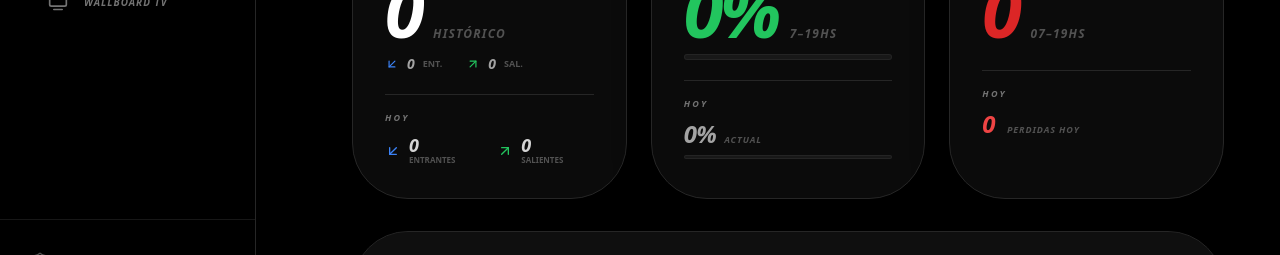
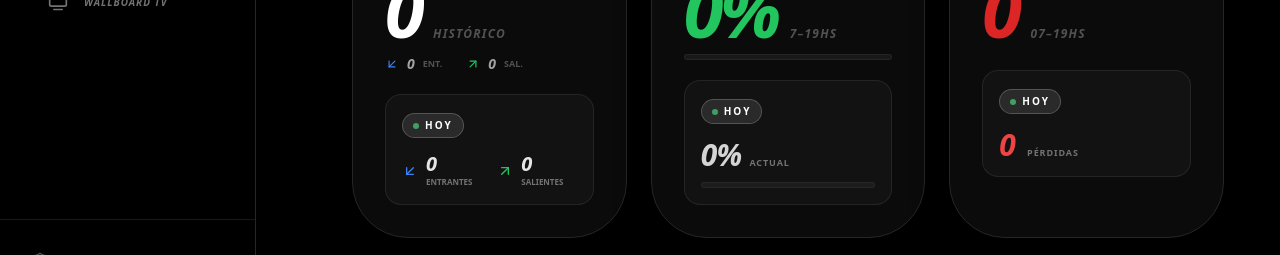
Before and after one commit to rekoasef/sistemaLlamadas, a Next.js app in the folder web/: page / in a window 1280 px wide. Shown: the part 444-699 px from the top of the page. Built offline with nearby package versions, Linux system fonts and the light colour scheme; no server answers; the database is empty.

Commit message:
fix UI wallwoard TV

```diff
--- a/web/src/app/informes/page.tsx
+++ b/web/src/app/informes/page.tsx
@@ -16,7 +16,7 @@ import { exportarReportePDF, exportarReportePDFComoBase64 } from '@/lib/pdf'
 import { ErrorBoundary } from '@/components/ErrorBoundary'
 import { SkeletonReporteCard } from '@/components/ui/SkeletonCard'
 import { DESTINATARIOS_DEFAULT } from '@/lib/email-config'
-import type { Reporte, FranjaPerdidas, ReporteMetricas } from '@/types/domain'
+import type { Reporte, FranjaPerdidas } from '@/types/domain'
 
 // ─────────────────────────────────────────────────────────────────────────────
 // Scroll-lock hook
@@ -227,13 +227,13 @@ const DocumentViewer = memo(function DocumentViewer({
   // Legacy reports (auto-generated before v2.2) may not have entrantes/salientes
   const hasBreakdown = (m?.entrantes ?? 0) + (m?.salientes ?? 0) > 0
 
-  const franjas = useMemo(() => (m as ReporteMetricas | null)?.franjas ?? [], [m])
+  const franjas = useMemo(() => m?.franjas ?? [], [m])
   const franjasCritica = useMemo(() => {
     if (!franjas.length) return null
     return [...franjas].filter(f => f.total > 0).sort((a, b) => b.porcentaje - a.porcentaje)[0] ?? null
   }, [franjas])
 
-  const topConces = useMemo(() => (m as ReporteMetricas | null)?.topConcesionarios ?? [], [m])
+  const topConces = useMemo(() => m?.topConcesionarios ?? [], [m])
 
   const handleEnviar = useCallback(async () => {
     setSending(true)
@@ -797,7 +797,7 @@ export default function InformesPage() {
           eficiencia: kpis.eficiencia,
           franjas,
           topConcesionarios,
-        } as unknown as import('@/types/supabase').Json,
+        },
         resumen_escrito: resumen,
         tipo: 'MANUAL',
       })
--- a/web/src/app/layout.tsx
+++ b/web/src/app/layout.tsx
@@ -1,5 +1,6 @@
 import './globals.css'
 import type { Metadata } from 'next'
+import type { ReactNode } from 'react'
 import AppShell from '@/components/AppShell'
 
 export const metadata: Metadata = {
@@ -17,7 +18,7 @@ export const metadata: Metadata = {
 export default function RootLayout({
   children,
 }: {
-  children: React.ReactNode
+  children: ReactNode
 }) {
   return (
     <html lang="es">
--- a/web/src/app/page.tsx
+++ b/web/src/app/page.tsx
@@ -357,27 +357,33 @@ export default function DashboardPage() {
                 </div>
 
                 {/* Sección HOY */}
-                <div className={`border-t border-neutral-800 pt-4 transition-all duration-300 ${todayFlash ? 'bg-white/5 rounded-2xl px-3 pb-2' : ''}`}>
-                  <p className="text-[9px] text-neutral-500 font-black uppercase tracking-[0.25em] mb-3 italic">
-                    HOY
-                  </p>
+                <div className={`mt-4 rounded-2xl border p-4 transition-all duration-500 ${
+                  todayFlash
+                    ? 'bg-blue-500/10 border-blue-500/30'
+                    : 'bg-white/[0.03] border-white/[0.08]'
+                }`}>
+                  {/* Badge HOY */}
+                  <div className="inline-flex items-center gap-1.5 bg-white/10 border border-white/20 rounded-full px-2.5 py-1 mb-4">
+                    <span className="h-1.5 w-1.5 rounded-full bg-green-400 animate-pulse" />
+                    <span className="text-[10px] font-black uppercase tracking-[0.2em] text-white">HOY</span>
+                  </div>
                   <div className="grid grid-cols-2 gap-4">
                     <div className="flex items-center gap-2">
                       <ArrowDownLeft className="text-blue-500" size={16} />
                       <div>
-                        <p className={`text-lg font-black italic leading-none ${todayFlash ? 'text-white' : 'text-neutral-300'}`}>
+                        <p className={`text-xl font-black italic leading-none ${todayFlash ? 'text-white' : 'text-neutral-200'}`}>
                           {statsHoy.entrantes}
                         </p>
-                        <p className="text-[8px] text-neutral-600 font-black uppercase">Entrantes</p>
+                        <p className="text-[8px] text-neutral-500 font-black uppercase mt-0.5">Entrantes</p>
                       </div>
                     </div>
                     <div className="flex items-center gap-2">
                       <ArrowUpRight className="text-green-500" size={16} />
                       <div>
-                        <p className={`text-lg font-black italic leading-none ${todayFlash ? 'text-white' : 'text-neutral-300'}`}>
+                        <p className={`text-xl font-black italic leading-none ${todayFlash ? 'text-white' : 'text-neutral-200'}`}>
                           {statsHoy.salientes}
                         </p>
-                        <p className="text-[8px] text-neutral-600 font-black uppercase">Salientes</p>
+                        <p className="text-[8px] text-neutral-500 font-black uppercase mt-0.5">Salientes</p>
                       </div>
                     </div>
                   </div>
@@ -413,28 +419,34 @@ export default function DashboardPage() {
                 </div>
 
                 {/* Sección HOY */}
-                <div className={`border-t border-neutral-800 pt-4 transition-all duration-300 ${todayFlash ? 'bg-white/5 rounded-2xl px-3 pb-2' : ''}`}>
-                  <p className="text-[9px] text-neutral-500 font-black uppercase tracking-[0.25em] mb-3 italic">
-                    HOY
-                  </p>
-                  <div className="flex items-baseline gap-2 mb-2">
+                <div className={`mt-4 rounded-2xl border p-4 transition-all duration-500 ${
+                  todayFlash
+                    ? 'bg-green-500/10 border-green-500/30'
+                    : 'bg-white/[0.03] border-white/[0.08]'
+                }`}>
+                  {/* Badge HOY */}
+                  <div className="inline-flex items-center gap-1.5 bg-white/10 border border-white/20 rounded-full px-2.5 py-1 mb-4">
+                    <span className="h-1.5 w-1.5 rounded-full bg-green-400 animate-pulse" />
+                    <span className="text-[10px] font-black uppercase tracking-[0.2em] text-white">HOY</span>
+                  </div>
+                  <div className="flex items-baseline gap-2 mb-3">
                     <span
-                      className={`text-2xl font-black italic tracking-tight leading-none transition-colors ${
+                      className={`text-3xl font-black italic tracking-tight leading-none transition-colors ${
                         statsHoy.eficiencia > stats.eficiencia
                           ? 'text-green-400'
                           : statsHoy.eficiencia < stats.eficiencia
                           ? 'text-red-500'
-                          : 'text-neutral-400'
+                          : 'text-neutral-300'
                       } ${todayFlash ? 'animate-pulse' : ''}`}
                     >
                       {statsHoy.eficiencia}%
                     </span>
-                    <span className="text-[9px] text-neutral-600 font-black uppercase italic tracking-widest">
+                    <span className="text-[9px] text-neutral-500 font-black uppercase tracking-widest">
                       actual
                     </span>
                   </div>
                   {/* Mini barra de hoy */}
-                  <div className="w-full bg-neutral-800/50 h-1 rounded-full overflow-hidden border border-white/5">
+                  <div className="w-full bg-neutral-800/50 h-1.5 rounded-full overflow-hidden border border-white/5">
                     <div
                       className={`h-full transition-all duration-700 ${
                         statsHoy.eficiencia > stats.eficiencia
@@ -470,16 +482,22 @@ export default function DashboardPage() {
                 </div>
 
                 {/* Sección HOY */}
-                <div className={`border-t border-neutral-800 pt-4 transition-all duration-300 ${todayFlash ? 'bg-white/5 rounded-2xl px-3 pb-2' : ''}`}>
-                  <p className="text-[9px] text-neutral-500 font-black uppercase tracking-[0.25em] mb-3 italic">
-                    HOY
-                  </p>
+                <div className={`mt-4 rounded-2xl border p-4 transition-all duration-500 ${
+                  todayFlash
+                    ? 'bg-red-600/10 border-red-600/30'
+                    : 'bg-white/[0.03] border-white/[0.08]'
+                }`}>
+                  {/* Badge HOY */}
+                  <div className="inline-flex items-center gap-1.5 bg-white/10 border border-white/20 rounded-full px-2.5 py-1 mb-4">
+                    <span className="h-1.5 w-1.5 rounded-full bg-green-400 animate-pulse" />
+                    <span className="text-[10px] font-black uppercase tracking-[0.2em] text-white">HOY</span>
+                  </div>
                   <div className="flex items-baseline gap-3">
-                    <span className={`text-2xl font-black italic tracking-tight leading-none text-red-500 ${todayFlash ? 'animate-pulse' : ''}`}>
+                    <span className={`text-3xl font-black italic tracking-tight leading-none text-red-500 ${todayFlash ? 'animate-pulse' : ''}`}>
                       {statsHoy.perdidasComerciales}
                     </span>
-                    <span className="text-[9px] text-neutral-600 font-black uppercase italic tracking-widest">
-                      perdidas hoy
+                    <span className="text-[9px] text-neutral-500 font-black uppercase tracking-widest">
+                      pérdidas
                     </span>
                   </div>
                 </div>
--- a/web/tsconfig.json
+++ b/web/tsconfig.json
@@ -1,6 +1,6 @@
 {
   "compilerOptions": {
-    "target": "es5",
+    "target": "es2017",
     "lib": ["dom", "dom.iterable", "esnext"],
     "allowJs": true,
     "skipLibCheck": true,
```
Also changed, not shown: web/src/app/dashboard-planta/page.tsx (+56 -26 lines), web/src/lib/pdf.ts (+3 -6 lines), web/src/services/reportes.service.ts (+10 -8 lines), web/src/types/domain.ts (+11 -1 lines).
